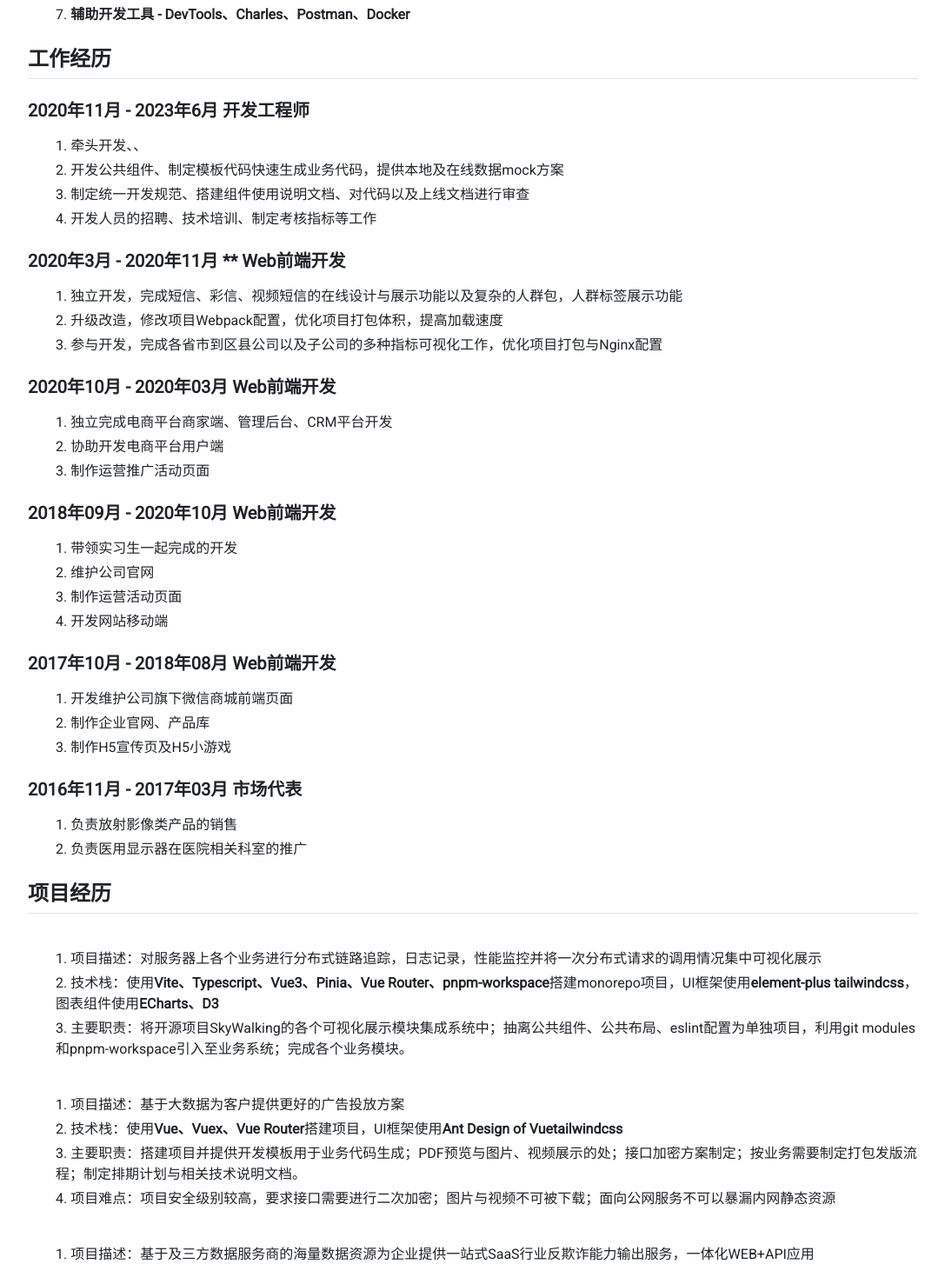
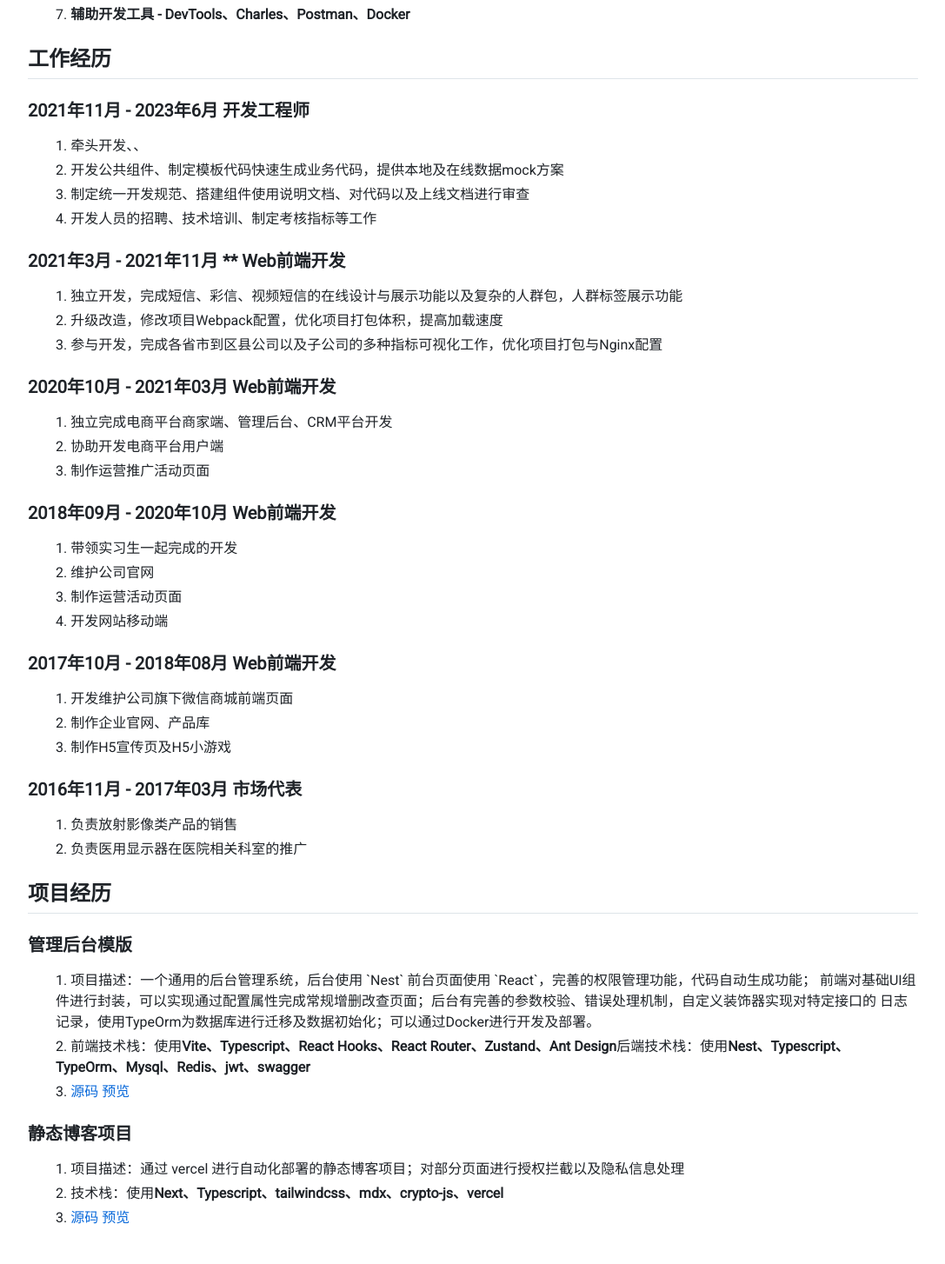
Before and after one commit to HaitaoWang555/wanghaitao.blog, a Next.js app: page /resume/fe in a window 1280 px wide. Shown: the part 610-2064 px from the top of the page at 87% size, without its empty margins (96-1183 px from the left). Built offline with nearby package versions, Linux system fonts and the light colour scheme.

Commit message:
docs: update fe

```diff
--- a/src/pages/about/index.mdx
+++ b/src/pages/about/index.mdx
@@ -1,3 +1,5 @@
-## ABOUT
+## 关于
 
-[MDX](https://mdxjs.com) allows you to use `JSX` in your markdown content. You can **import components**, such as _interactive charts_ or _alerts_, and embed them within your content. This makes writing long-form content with components a blast. 🚀
+1. 通过 vercel 进行自动化部署的静态博客项目
+2. 技术栈：使用 **Next、Typescript、tailwindcss、mdx、vercel**
+3. [源码](https://github.com/HaitaoWang555/wanghaitao.blog)
--- a/src/pages/resume/fe.tsx
+++ b/src/pages/resume/fe.tsx
@@ -27,11 +27,11 @@ function FeResume() {
     <>
       <h1>王海涛</h1>
 
-      <p>男 29岁 本科 6年前端开发经验 手机号码/微信号：{decrypt(mobile)}</p>
+      <p>男 29岁 本科 6年开发经验 手机号码/微信号：{decrypt(mobile)}</p>
 
       <p>{decrypt(university)} 2012 - 2016</p>
 
-      <p>Web前端开发 北京 在职 一月内到岗</p>
+      <p>开发工程师 北京 离职 随时到岗</p>
 
       <h2>我的优势</h2>
       <p>
@@ -67,7 +67,7 @@ function FeResume() {
 
       <h2>工作经历</h2>
 
-      <h3>2020年11月 - 2023年6月 {decrypt(company[0])} 开发工程师</h3>
+      <h3>2021年11月 - 2023年6月 {decrypt(company[0])} 开发工程师</h3>
 
       <ol>
         <li>
@@ -78,7 +78,7 @@ function FeResume() {
         <li>开发人员的招聘、技术培训、制定考核指标等工作</li>
       </ol>
 
-      <h3>2020年3月 - 2020年11月 {decrypt(company[1])} Web前端开发</h3>
+      <h3>2021年3月 - 2021年11月 {decrypt(company[1])} Web前端开发</h3>
 
       <ol>
         <li>
@@ -91,7 +91,7 @@ function FeResume() {
         </li>
       </ol>
 
-      <h3>2020年10月 - 2020年03月 {decrypt(company[2])} Web前端开发</h3>
+      <h3>2020年10月 - 2021年03月 {decrypt(company[2])} Web前端开发</h3>
 
       <ol>
         <li>独立完成电商平台商家端、管理后台、CRM平台开发</li>
@@ -124,6 +124,45 @@ function FeResume() {
       </ol>
 
       <h2>项目经历</h2>
+
+      <h3>管理后台模版</h3>
+      <ol>
+        <li>
+          项目描述：一个通用的后台管理系统，后台使用 `Nest` 前台页面使用 `React`，完善的权限管理功能，代码自动生成功能；
+          前端对基础UI组件进行封装，可以实现通过配置属性完成常规增删改查页面；后台有完善的参数校验、错误处理机制，自定义装饰器实现对特定接口的
+          日志记录，使用TypeOrm为数据库进行迁移及数据初始化；可以通过Docker进行开发及部署。
+        </li>
+        <li>
+          前端技术栈：使用<strong>Vite、Typescript、React Hooks、React Router、Zustand、Ant Design</strong>
+          后端技术栈：使用<strong>Nest、Typescript、TypeOrm、Mysql、Redis、jwt、swagger</strong>
+        </li>
+        <li>
+          <a href="https://github.com/HaitaoWang555/sip_tea" target="_blank">
+            源码
+          </a>
+          {'  '}
+          <a href="http://admin.0522.store/" target="_blank">
+            预览
+          </a>
+        </li>
+      </ol>
+
+      <h3>静态博客项目</h3>
+      <ol>
+        <li>项目描述：通过 vercel 进行自动化部署的静态博客项目；对部分页面进行授权拦截以及隐私信息处理</li>
+        <li>
+          技术栈：使用<strong>Next、Typescript、tailwindcss、mdx、crypto-js、vercel</strong>
+        </li>
+        <li>
+          <a href="https://github.com/HaitaoWang555/wanghaitao.blog" target="_blank">
+            源码
+          </a>
+          {'  '}
+          <a href="https://wanghaitao-blog.vercel.app/" target="_blank">
+            预览
+          </a>
+        </li>
+      </ol>
 
       <h3>{decrypt(project[0])}</h3>
       <ol>
```
